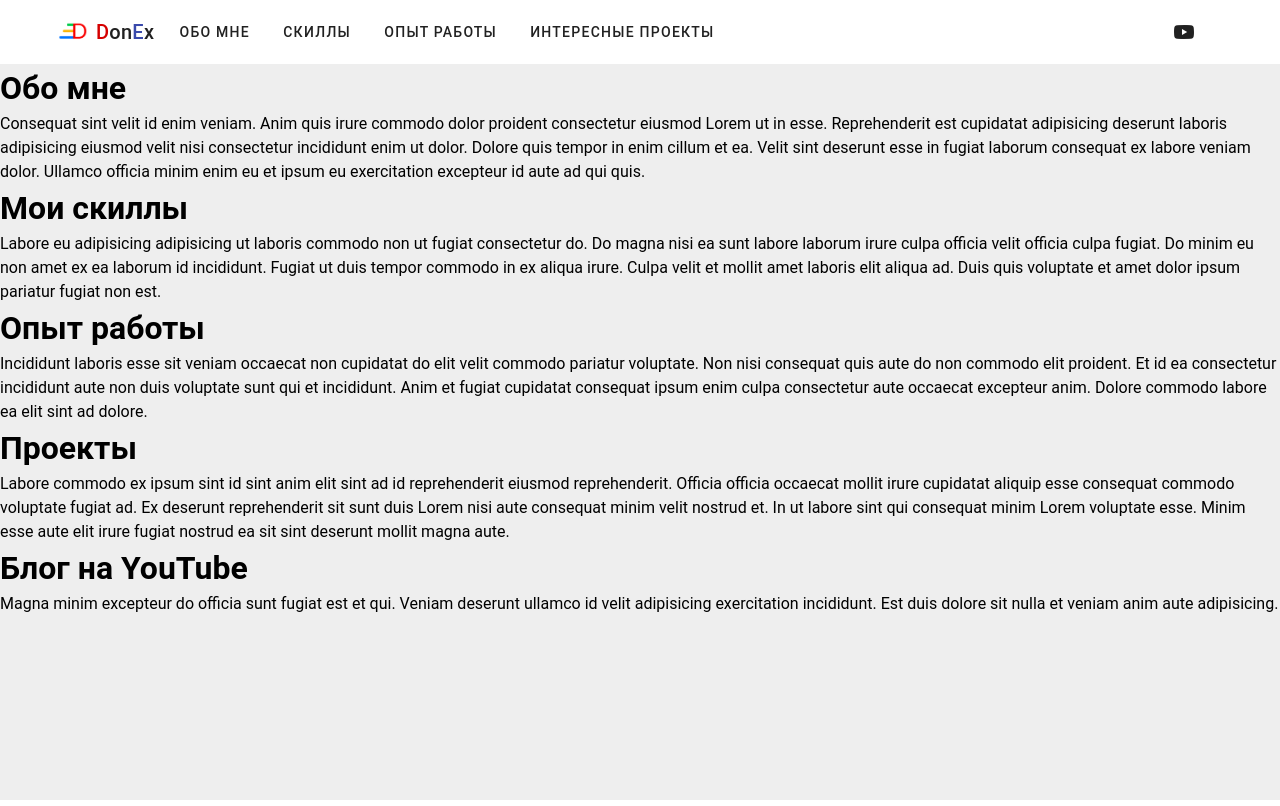
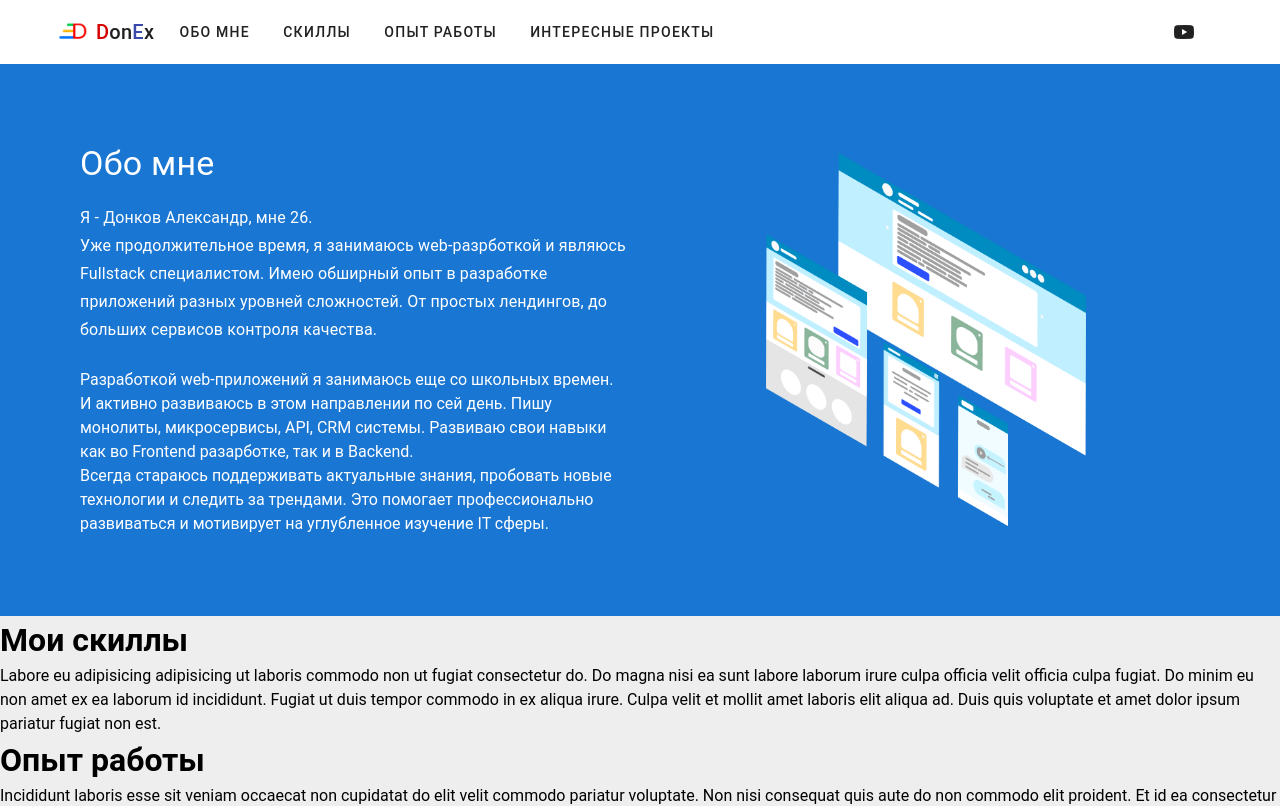
Before and after one commit to donexdoc/donex-project-vue, a Vue app: page / in a window 1280 px wide. Shown: the top 806 px of the page. Built offline with nearby package versions, Linux system fonts and the light colour scheme.

Commit message:
Расширен блок "обо мне"

```diff
--- a/src/components/MainSections/AboutMe.vue
+++ b/src/components/MainSections/AboutMe.vue
@@ -1,14 +1,51 @@
-<script setup lang="ts"></script>
+<template>
+  <v-container id="aboutMe" fluid class="bg-blue-darken-2 pa-xs-5 pa-sm-10 pa-md-16">
+    <v-container>
+      <v-row>
+        <v-col cols="12" xs="12" md="8" lg="6">
+          <h1 class="text-h4 mb-5">Обо мне</h1>
+          <p class="text-subtitle-1">
+            Я - Донков Александр, мне {{ age }}. <br />
+            Уже продолжительное время, я занимаюсь web-разрботкой и являюсь Fullstack специалистом.
+            Имею обширный опыт в разработке приложений разных уровней сложностей. От простых
+            лендингов, до больших сервисов контроля качества.
+          </p>
+          <br />
+          <p>
+            Разработкой web-приложений я занимаюсь еще со школьных времен. И активно развиваюсь в
+            этом направлении по сей день. Пишу монолиты, микросервисы, API, CRM системы. Развиваю
+            свои навыки как во Frontend разарботке, так и в Backend. <br />
+            Всегда стараюсь поддерживать актуальные знания, пробовать новые технологии и следить за
+            трендами. Это помогает профессионально развиваться и мотивирует на углубленное изучение
+            IT сферы.
+          </p>
+        </v-col>
+        <v-col cols="12" xs="12" md="4" lg="6" class="d-flex justify-center">
+          <v-img
+            :src="adatpiveImg"
+            alt="adaptive"
+            class="pa-xs-16 pa-sm-16"
+            max-width="320px"
+          ></v-img>
+        </v-col>
+      </v-row>
+    </v-container>
+  </v-container>
+</template>
 
-<template>
-  <div id="aboutMe">
-    <h1>Обо мне</h1>
-    <p>
-      Consequat sint velit id enim veniam. Anim quis irure commodo dolor proident consectetur
-      eiusmod Lorem ut in esse. Reprehenderit est cupidatat adipisicing deserunt laboris adipisicing
-      eiusmod velit nisi consectetur incididunt enim ut dolor. Dolore quis tempor in enim cillum et
-      ea. Velit sint deserunt esse in fugiat laborum consequat ex labore veniam dolor. Ullamco
-      officia minim enim eu et ipsum eu exercitation excepteur id aute ad qui quis.
-    </p>
-  </div>
-</template>
+<script setup lang="ts">
+import adatpiveImg from '@/assets/adaptive.png'
+import { ref } from 'vue'
+
+const currentDay = new Date()
+const birthDay = new Date(1997, 8, 7)
+
+const yearsDif = currentDay.getFullYear() - birthDay.getFullYear()
+const monthsDif = currentDay.getMonth() - birthDay.getMonth()
+const dateDif = currentDay.getDate() - birthDay.getDate()
+const age = ref(yearsDif)
+
+if ((monthsDif === 0 && dateDif < 0) || monthsDif < 0) {
+  age.value--
+}
+</script>
```
Also changed, not shown: src/assets/adaptive.png (added).
